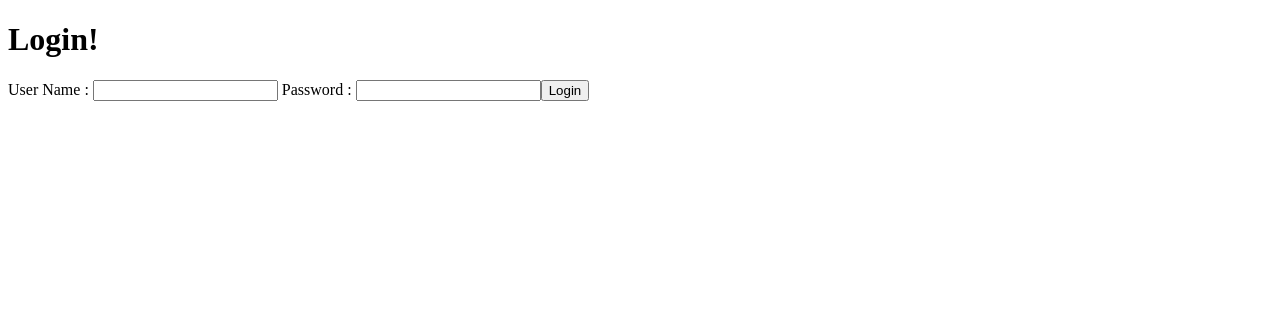
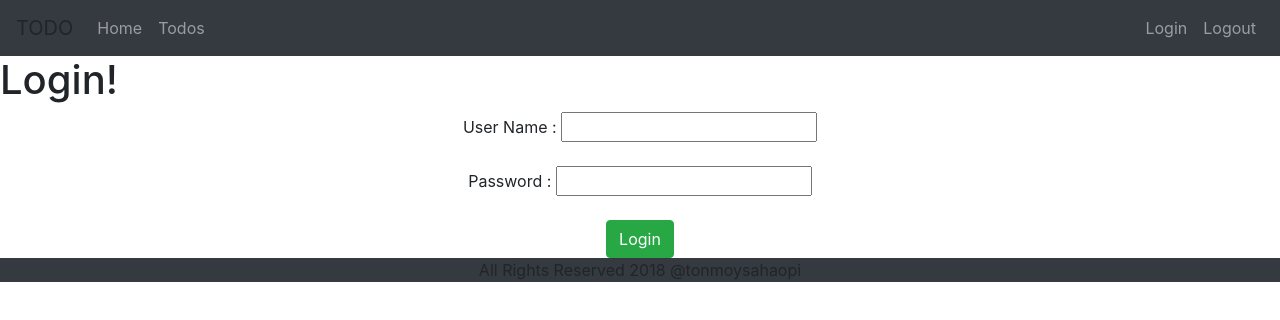
Before and after one commit to tonmoysaha/TODO_Frontend, an Angular app: page / in a window 1280 px wide. Shown: the top 320 px of the page. Built offline with nearby package versions, Linux system fonts and the light colour scheme.

Commit message:
adder header manu and footer component and update it

```diff
--- a/src/app/app.component.html
+++ b/src/app/app.component.html
@@ -1 +1,6 @@
+
+<app-menu></app-menu>
+
 <router-outlet></router-outlet>
+
+<app-footer></app-footer>
--- a/src/app/app.module.ts
+++ b/src/app/app.module.ts
@@ -8,6 +8,8 @@ import {FormsModule} from '@angular/forms';
 import { WelcomeComponent } from './component/welcome/welcome.component';
 import { ErrorComponent } from './component/error/error.component';
 import { ListTodosComponent } from './component/list-todos/list-todos.component';
+import { MenuComponent } from './component/menu/menu.component';
+import { FooterComponent } from './component/footer/footer.component';
 
 @NgModule({
   declarations: [
@@ -15,7 +17,9 @@ import { ListTodosComponent } from './component/list-todos/list-todos.component'
     LoginComponent,
     WelcomeComponent,
     ErrorComponent,
-    ListTodosComponent
+    ListTodosComponent,
+    MenuComponent,
+    FooterComponent
   ],
   imports: [
     BrowserModule,
--- /dev/null
+++ b/src/app/component/footer/footer.component.html
@@ -0,0 +1,6 @@
+<footer class="footer bg-dark">
+  <div class="container text-center">
+    <span class="text-mute">All Rights Reserved 2018 @tonmoysahaopi</span>
+  </div>
+
+</footer>
--- /dev/null
+++ b/src/app/component/footer/footer.component.ts
@@ -0,0 +1,15 @@
+import { Component, OnInit } from '@angular/core';
+
+@Component({
+  selector: 'app-footer',
+  templateUrl: './footer.component.html',
+  styleUrls: ['./footer.component.css']
+})
+export class FooterComponent implements OnInit {
+
+  constructor() { }
+
+  ngOnInit(): void {
+  }
+
+}
--- a/src/app/component/login/login.component.html
+++ b/src/app/component/login/login.component.html
@@ -1,12 +1,19 @@
-
 <H1>Login!</H1>
 
 <div class="container">
-  <div class="alert alert-warning" *ngIf="invalidLogin === true">{{ errorMessage }}</div>
+  <div class="alert alert-warning" *ngIf='invalidLogin'>{{errorMessage}}</div>
 
-  <div>
-    User Name : <input type="text" name="username"  [(ngModel)]="username">
-    Password  : <input type="password" name="password" [(ngModel)] ="password">
-    <button (click)="handleLogin()" class="">Login</button>
+  <div class="text-center">
+    <div>
+      User Name : <input type="text" name="username" [(ngModel)]="username">
+    </div>
+    <br>
+    <div>
+      Password : <input type="password" name="password" [(ngModel)]="password">
+    </div>
+    <br>
+    <div class="text-center">
+      <button (click)="handleLogin()" class="btn btn-success">Login</button>
+    </div>
   </div>
 </div>
--- /dev/null
+++ b/src/app/component/menu/menu.component.html
@@ -0,0 +1,16 @@
+<header>
+  <nav class="navbar navbar-expand-md navbar-dark bg-dark">
+    <div><a  class="navbar-brand">
+      TODO</a></div>
+
+    <ul class="navbar-nav">
+      <li><a href="/welcome/opi" class="nav-link">Home</a></li>
+      <li><a href="/todos" class="nav-link">Todos</a></li>
+    </ul>
+
+    <ul class="navbar-nav navbar-collapse justify-content-end">
+      <li><a href="/login" class="nav-link">Login</a></li>
+      <li><a href="/logout" class="nav-link">Logout</a></li>
+    </ul>
+  </nav>
+</header>
--- /dev/null
+++ b/src/app/component/menu/menu.component.ts
@@ -0,0 +1,15 @@
+import { Component, OnInit } from '@angular/core';
+
+@Component({
+  selector: 'app-menu',
+  templateUrl: './menu.component.html',
+  styleUrls: ['./menu.component.css']
+})
+export class MenuComponent implements OnInit {
+
+  constructor() { }
+
+  ngOnInit(): void {
+  }
+
+}
--- a/src/styles.css
+++ b/src/styles.css
@@ -1 +1 @@
-/* You can add global styles to this file, and also import other style files */
+@import url(https://unpkg.com/bootstrap@4.1.0/dist/css/bootstrap.min.css);
```
Also changed, not shown: src/app/component/footer/footer.component.css (added), src/app/component/menu/menu.component.css (added), 2 other files (tests, documents, lock files or other folders).
